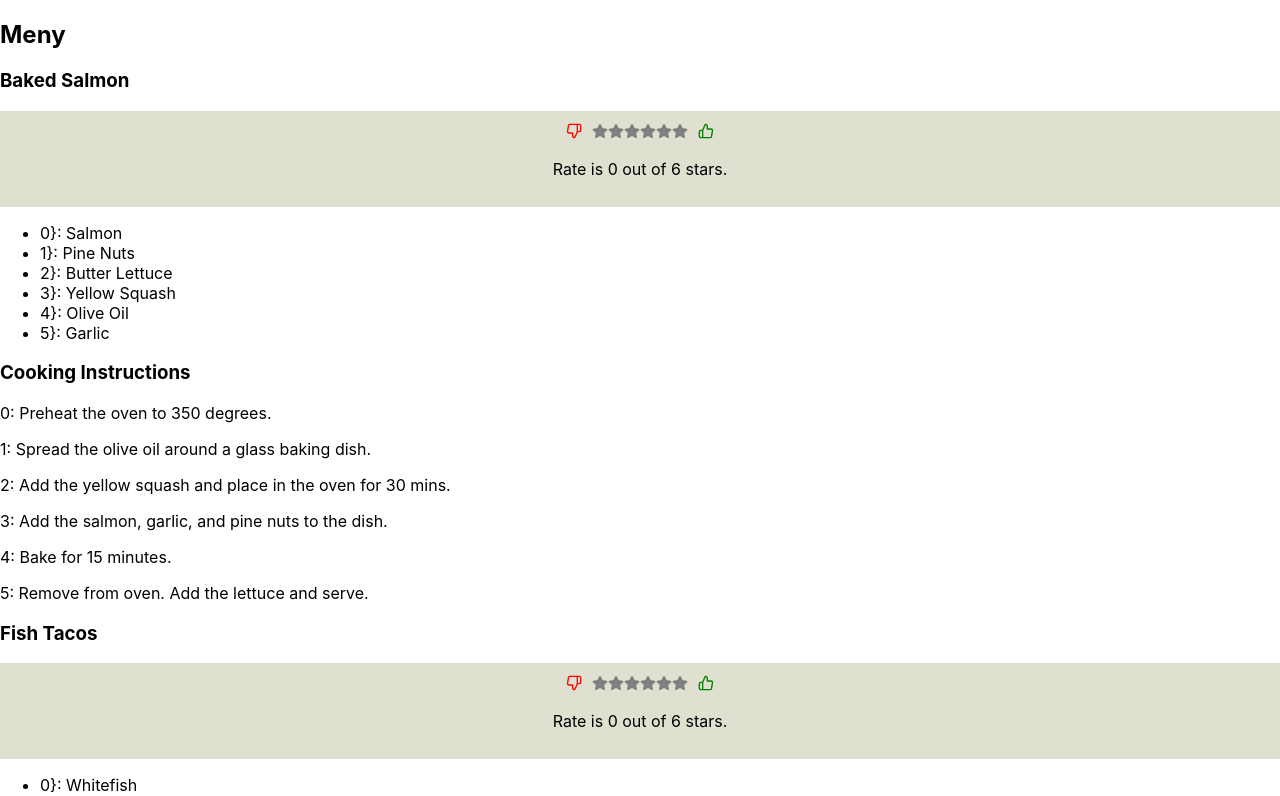
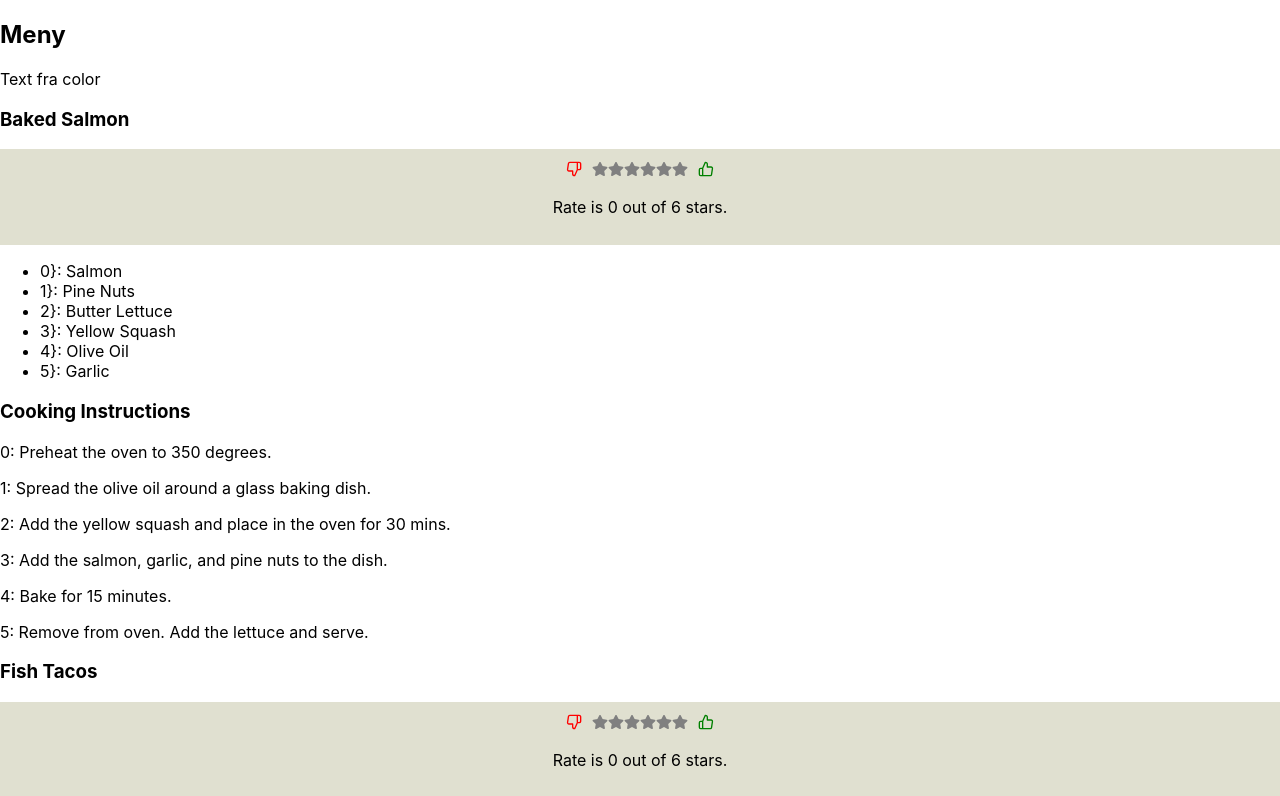
Before and after one commit to erosness/erikapp, a React (Create React App) app: page / in a window 1280 px wide. Shown: the top 796 px of the page. Built offline with nearby package versions, Linux system fonts and the light colour scheme.

Commit message:
Add Color

```diff
--- /dev/null
+++ b/src/Color.js
@@ -0,0 +1,11 @@
+import React, { useState } from "react";
+import colorData from "./color-data.json";
+
+function Color() {
+  const [colors] = useState(colorData);
+  return(
+    <><p>Text fra color</p></>
+  );
+}
+
+export {Color};
--- a/src/Menu.js
+++ b/src/Menu.js
@@ -1,6 +1,7 @@
 import React from "react";
 import {Recipe} from './Recipe';
 import {Cat} from './App'
+import {Color} from './Color';
 
 function Menu({title, recipes}) {
   return (
@@ -9,6 +10,7 @@ function Menu({title, recipes}) {
         <h1>{title}</h1>
       </header>
       <div className="recipes">
+        <Color/>
         {recipes.map((recipe, i) => (
           <Recipe key={i} {...recipe} />
         ))}
```
